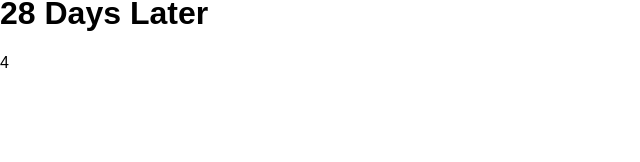
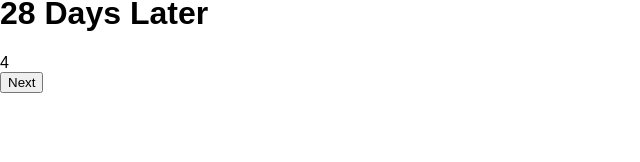
Before and after one commit to juancobe/react-voting-project, a React app in the folder voting-client/: page /#/results in a window 1280 px wide. Shown: the part 124-286 px from the top of the page, without its empty margins (0-640 px from the left). Built offline with nearby package versions, Linux system fonts and the light colour scheme.

Commit message:
tests the results component when the next button is clicked

```diff
--- a/voting-client/src/components/Results.jsx
+++ b/voting-client/src/components/Results.jsx
@@ -15,6 +15,7 @@
 	render() {
 		return (
 			<div className="results">
+				<div className="tally">
 					{this.getPair().map(entry =>
 						<div key={entry} className="entry">
 							<h1>{entry}</h1>
@@ -24,6 +25,14 @@
 						</div>
 					)}
 				</div>
+				<div className="management">
+					<button ref="next"
+									className="next"
+									onClick={this.props.next}>
+						Next
+					</button>
+				</div>
+			</div>
 		);
 	}
 }
```
Also changed, not shown: 2 other files (tests, documents, lock files or other folders). Lines whose indentation alone changed are shown as unchanged.
